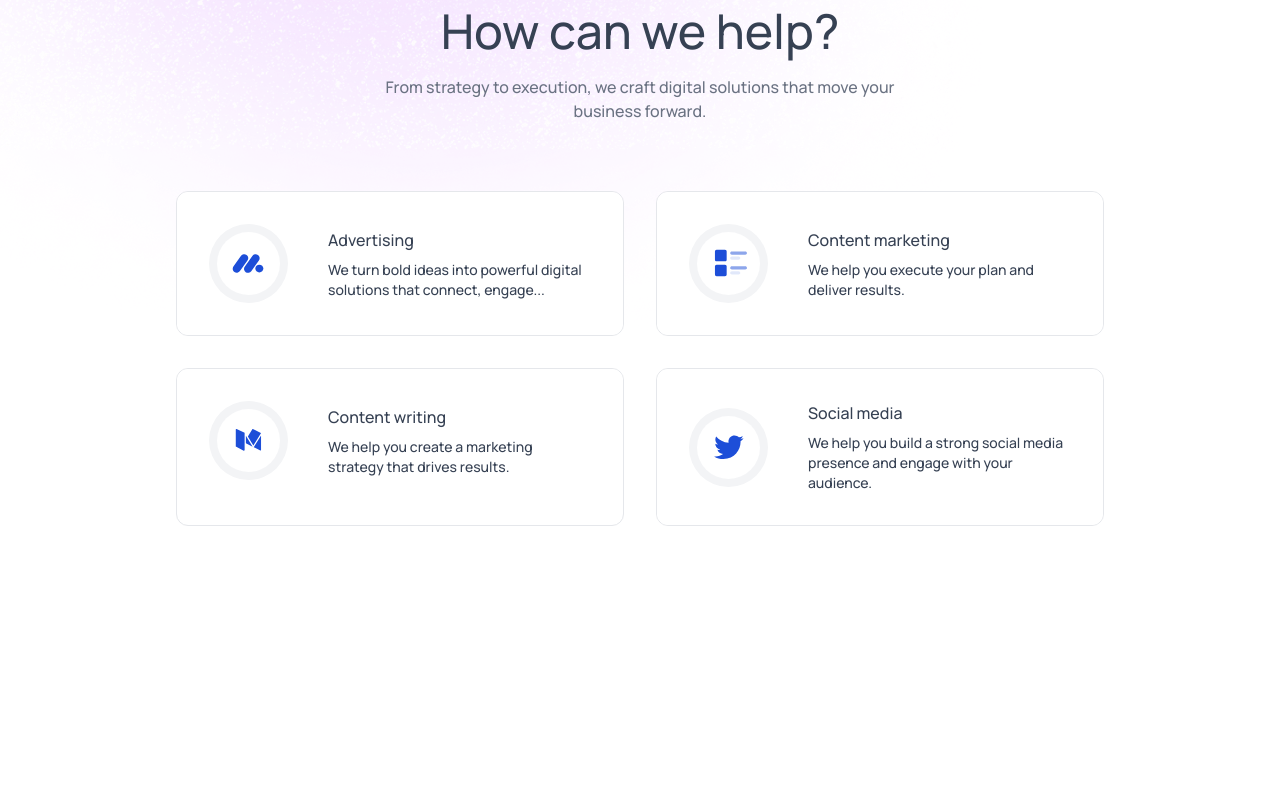
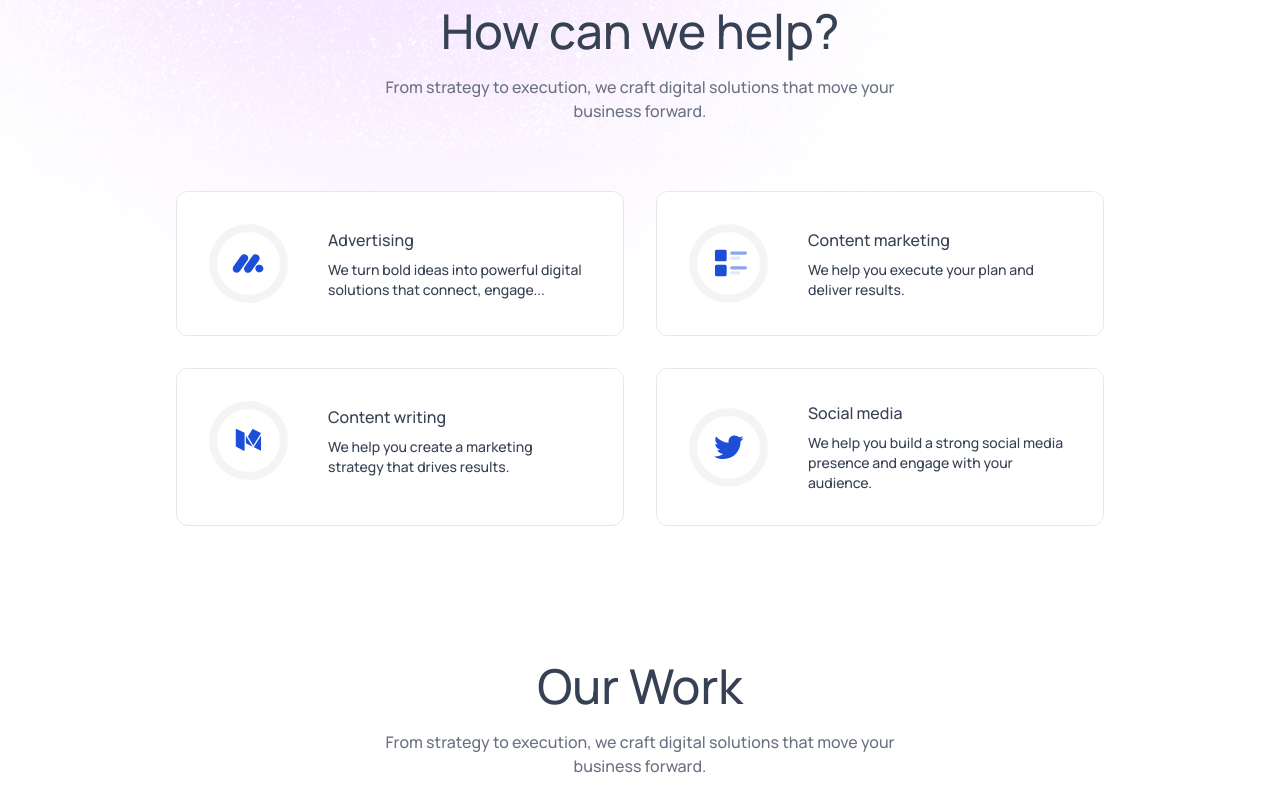
Before and after one commit to rakibulrahmandev/agency.ai, a React (Vite) app: page / in a window 1280 px wide. Shown: the part 1380-2182 px from the top of the page. Before the commit the page ends 1922 px from the top, so only its background shows below. Built offline with nearby package versions, Linux system fonts and the light colour scheme.

Commit message:
title also done

```diff
--- a/src/components/OurWork/OurWork.jsx
+++ b/src/components/OurWork/OurWork.jsx
@@ -1,8 +1,10 @@
+import Title from "../Title/Title";
+
 export default function OurWork() {
     return (
         <>
-            <div>
-
+            <div id="our-work" className="flex flex-col items-center gap-7 px-4 sm:px-12 lg:px-24 xl:px-40 pt-30 text-gray-700 dark:text-white">
+                <Title title="Our Work" description="From strategy to execution, we craft digital solutions that move your business forward." />
             </div>
         </>
     )
```
